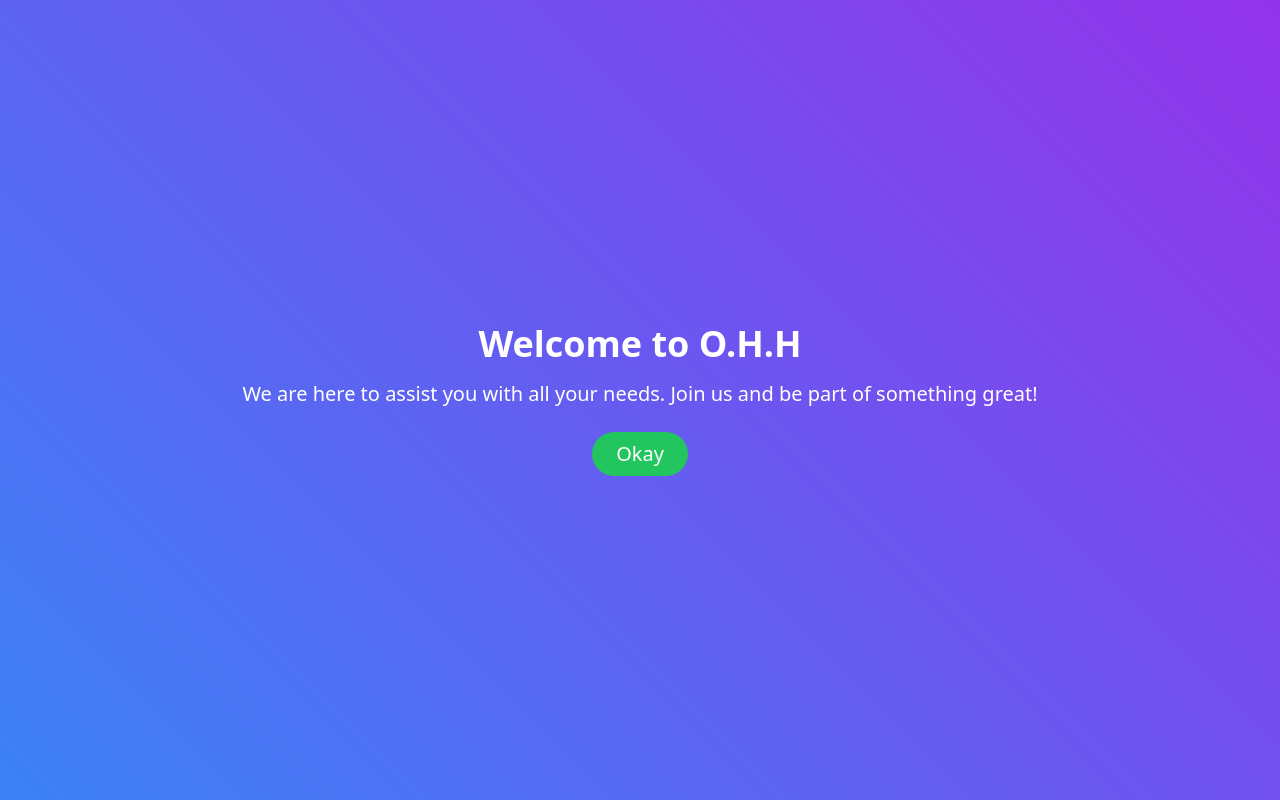
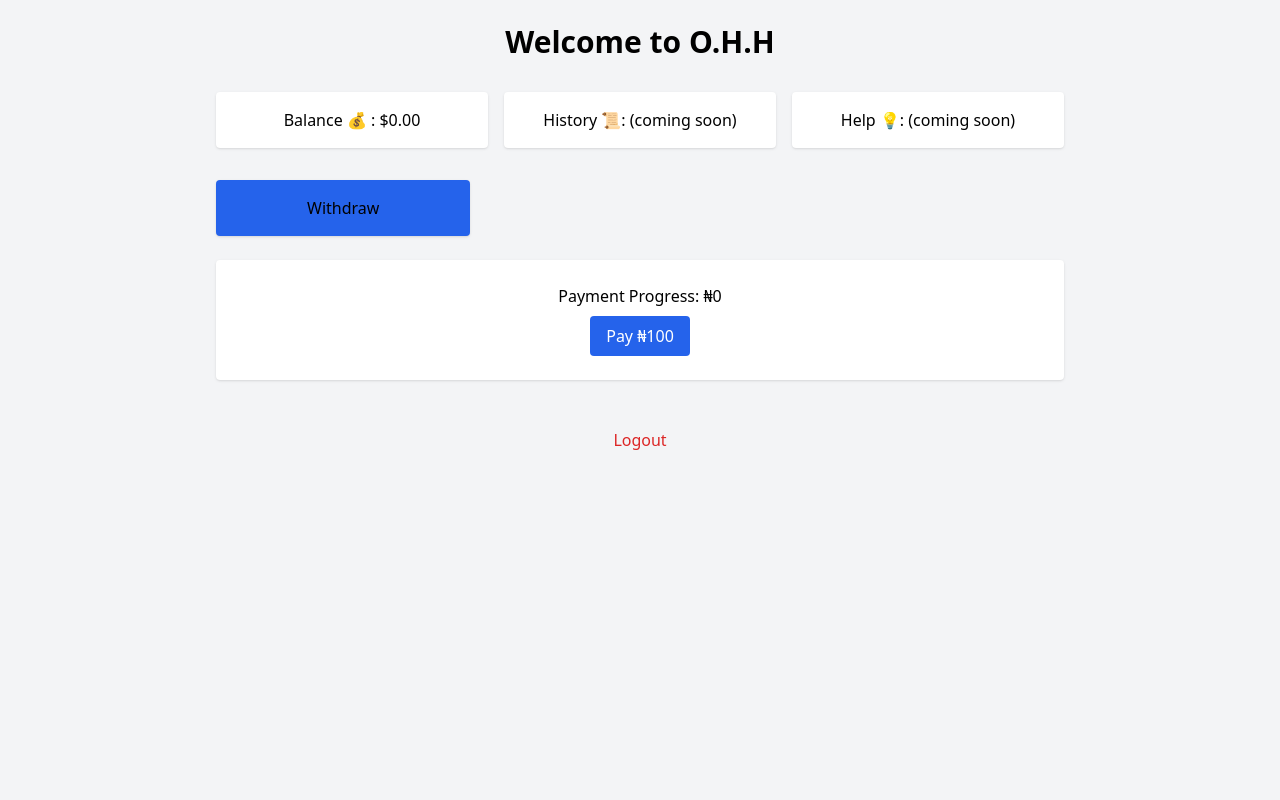
Before and after one commit to KionkVan-99/O.O.H, a website: page welcome.html in a window 1280 px wide. Drawn offline with nearby package versions, Linux system fonts and the light colour scheme; no server answers.

Commit message:
Save changes made to welcome.html before renaming

```diff
--- a/welcome.html
+++ b/welcome.html
@@ -1,22 +1,35 @@
-<!-- welcome.html -->
 <!DOCTYPE html>
 <html lang="en">
-<head>
-  <meta charset="UTF-8">
-  <meta name="viewport" content="width=device-width, initial-scale=1.0">
-  <title>Welcome - O.H.H</title>
-  <script src="https://cdn.tailwindcss.com"></script>
-  <style>
-    body {
-      background: linear-gradient(45deg, #3b82f6, #9333ea);
-    }
-  </style>
-</head>
-<body class="min-h-screen flex flex-col items-center justify-center text-white">
-  <div class="text-center">
-    <h1 class="text-4xl font-bold mb-4">Welcome to O.H.H</h1>
-    <p class="mb-6 text-xl">We are here to assist you with all your needs. Join us and be part of something great!</p>
-    <button onclick="window.location.href='login.html';" class="bg-green-500 text-white py-2 px-6 rounded-full text-xl hover:bg-green-600 transition-all">Okay</button>
-  </div>
-</body>
+  <head>
+    <meta charset="UTF-8" />
+    <title>O.H.H Dashboard</title>
+    <script src="https://cdn.tailwindcss.com"></script>
+  </head>
+  <body class="bg-gray-100">
+    <div class="p-6 max-w-4xl mx-auto text-center">
+      <h1 class="text-3xl font-bold mb-4">Welcome to O.H.H</h1>
+      <h2 class="text-xl text-gray-600" id="user-email"></h2>
+
+      <div class="grid grid-cols-1 sm:grid-cols-3 gap-4 my-8">
+        <div class="bg-white p-4 rounded shadow">
+          Balance 💰 : <span id="balance">$0.00</span>
+        </div>
+        <div class="bg-white p-4 rounded shadow">History 📜: (coming soon)</div>
+        <div class="bg-white p-4 rounded shadow">Help 💡: (coming soon)</div>
+      </div>
+      <div>
+        <div class="bg-blue-600 p-4  items-center rounded shadow w-[30%] ">Withdraw</div>
+      </div>
+      <div class="bg-white p-6 rounded shadow my-6">
+        <p class="mb-2">Payment Progress: <span id="payment">₦0</span></p>
+        <button id="pay" class="bg-blue-600 text-white py-2 px-4 rounded">
+          Pay ₦100
+        </button>
+      </div>
+
+      <button id="logout" class="mt-6 text-red-600">Logout</button>
+    </div>
+
+    <script type="module" src="homepage.js"></script>
+  </body>
 </html>
```
Also changed, not shown: index.html (deleted, +0 -35 lines).
